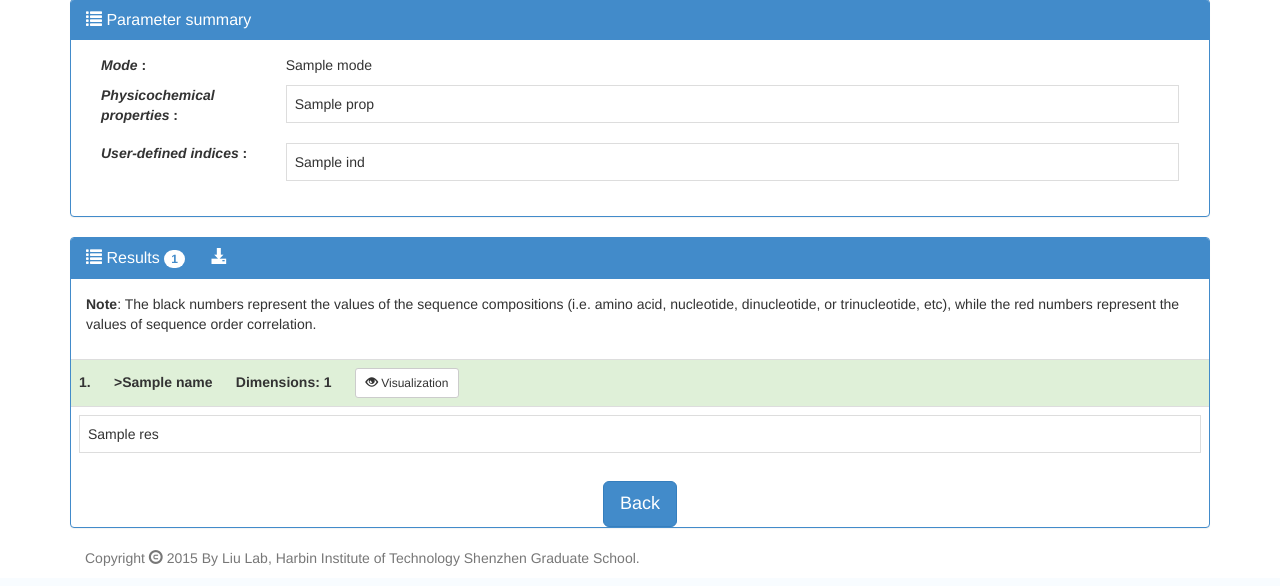
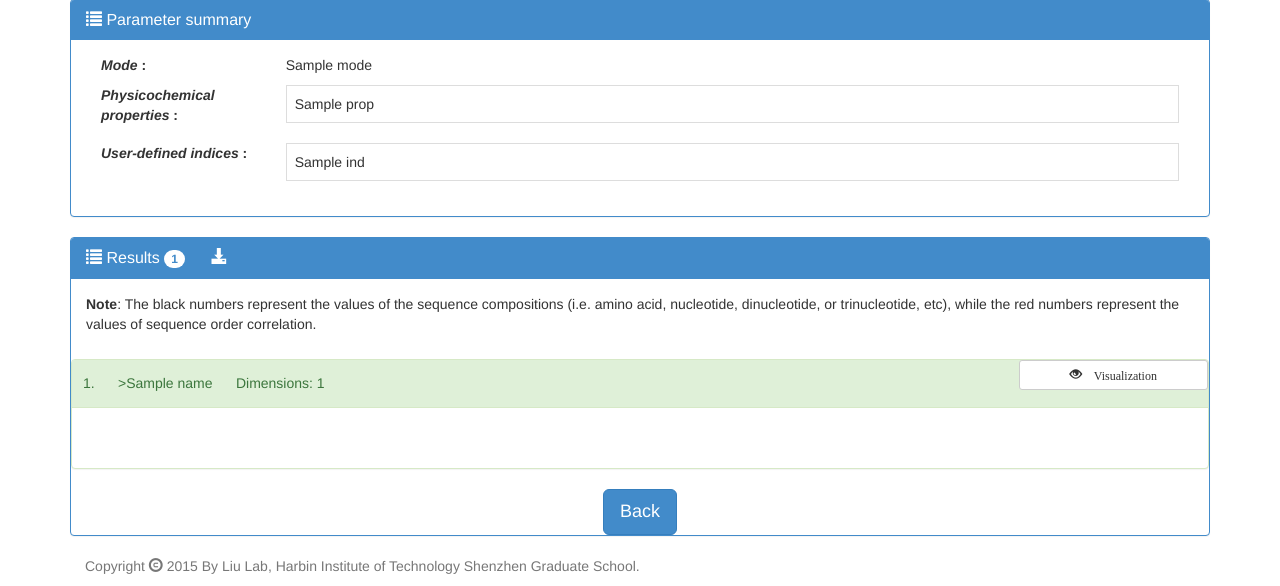
Before and after one commit to liufule12/repRNA_Web, a Flask app: template webserver/templates/result.html in a window 1280 px wide. Shown: the part 429-1015 px from the top of the page. Run offline with Flask 2, Linux system fonts and the light colour scheme; the template is opened without the code that fills it: most values are stand-ins (such as "Sample title", 1, 10 or a date in 2020); some libraries are stand-ins or nearby versions.

Commit message:
add collapse to result vecs and optimize ind in loop.index0

```diff
--- a/webserver/templates/result.html
+++ b/webserver/templates/result.html
@@ -86,7 +86,7 @@
                                     <table class="table table-bordered">
                                         <tr>
                                             {% for prop in args['props'] %}
-                                                {% if loop.index0 % 5 == 0 %}
+                                                {% if loop.index0 % 5 == 0 and loop.index0 != 0 %}
                                                     </tr>
                                                     <tr>
                                                 {% endif %}
@@ -105,7 +105,7 @@
                                     <table class="table table-bordered">
                                         <tr>
                                             {% for ind in args['ext_ind'] %}
-                                                {% if loop.index0 % 5 == 0 %}
+                                                {% if loop.index0 % 5 == 0 and loop.index0 != 0 %}
                                                     </tr>
                                                     <tr>
                                                 {% endif %}
@@ -124,7 +124,7 @@
         <!-- Result -->
         <div class="panel panel-primary">
             <div class="panel-heading">
-                <h4 class="panel-title">
+                <h5 class="panel-title">
                     <a data-toggle="collapse" href="#collapseRes" aria-expanded="true" aria-controls="collapseRes">
                         <span class="glyphicon glyphicon-list"></span>
                         Results
@@ -132,7 +132,7 @@
                     <span class="badge">{{ res|length }}</span>
                      &nbsp;&nbsp;&nbsp;&nbsp;
                     <a href="{{ url_for('static', filename=write_file) }}" target="_blank"><span class="glyphicon glyphicon-download-alt"></span></a>
-                </h4>
+                </h5>
             </div>
 
             <div class="panel-collapse collapse in" id="collapseRes">
@@ -142,28 +142,27 @@
             </div>
 
             <!-- Result vectors -->
+            <div class="panel panel-success">
+                {% for vec in res %}
+                    <div class="panel-heading col-sm-12" style="padding: 0;">
+                        <a class="panel-title btn btn-sm col-sm-10" data-toggle="collapse" href="#collapseRes{{ loop.index }}" aria-expanded="true" aria-controls="collapseRes{{ loop.index }}">
+                            <h5 class="text-left">
+                                {{ loop.index }}.
+                                &nbsp;&nbsp;&nbsp;&nbsp;
+                                >{{ names[loop.index0] }}
+                                &nbsp;&nbsp;&nbsp;&nbsp;
+                                Dimensions: {{ vec|length }}
+                                &nbsp;&nbsp;&nbsp;&nbsp;
+                            </h5>
+                        </a>
+                        <a class="btn btn-default btn-sm col-sm-2" href="http://219.223.247.165:5000/visual/{{ user_ip_time }}/{{ loop.index0 }}" target="_blank">
+                            <span class="glyphicon glyphicon-eye-open"> Visualization</span>
+                        </a>
+                    </div>
+
+                    <div class="panel-collapse collapse in" id="collapseRes{{ loop.index }}">
+                        <div class="panel-body">
                             <div class="table-responsive">
-                <table class="table col-sm-10">
-                    <tbody>
-                    {% for vec in res %}
-                        <tr class="success">
-                            <td>
-                                <strong>{{ loop.index }}.</strong>
-                                &nbsp;&nbsp;&nbsp;&nbsp;
-                                <strong>>{{ names[loop.index0] }}</strong>
-                                &nbsp;&nbsp;&nbsp;&nbsp;
-                                <strong>Dimensions: {{ vec|length }}</strong>
-                                &nbsp;&nbsp;&nbsp;&nbsp;
-                                <a href="http://219.223.247.165:5000/visual/{{ user_ip_time }}/{{ loop.index0 }}" target="_blank">
-                                    <button class="btn btn-default btn-sm">
-                                        <span class="glyphicon glyphicon-eye-open"></span> Visualization
-                                    </button>
-                                </a>
-                            </td>
-                        </tr>
-
-                        <tr>
-                            <td class="col-sm-10">
                                 <table class="table col-sm-10 table-bordered">
                                     <tr>
                                     {% for _res in vec %}
@@ -185,16 +184,15 @@
                                     {% endfor %}
                                     </tr>
                                 </table>
-                            </td>
-                        </tr>
+                            </div>
+                        </div>
+                    </div>
                 {% endfor %}
-                    </tbody>
-                </table>
             </div>
+
             <div class="row text-center vertical-middle-sm">
                 <button class="btn btn-primary btn-lg" onclick="window.history.back()">Back</button>
             </div>
         </div>
-
     {% endif %}
 {% endblock %}
```
Lines whose indentation alone changed are shown as unchanged.
